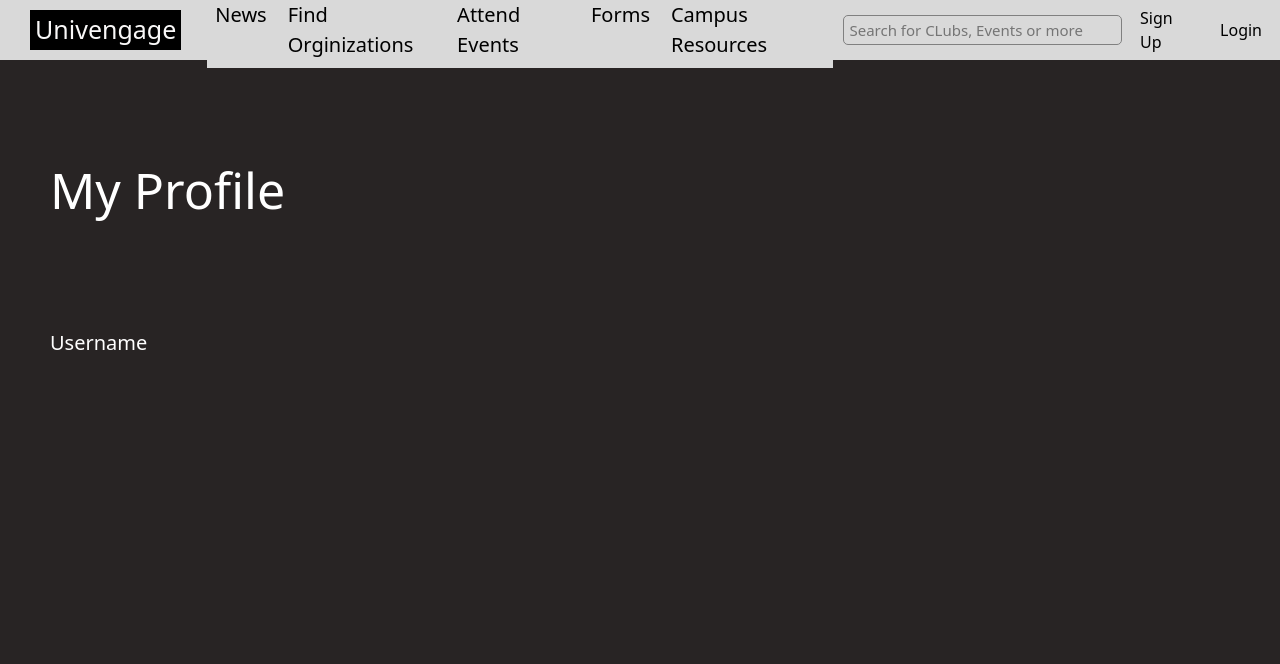
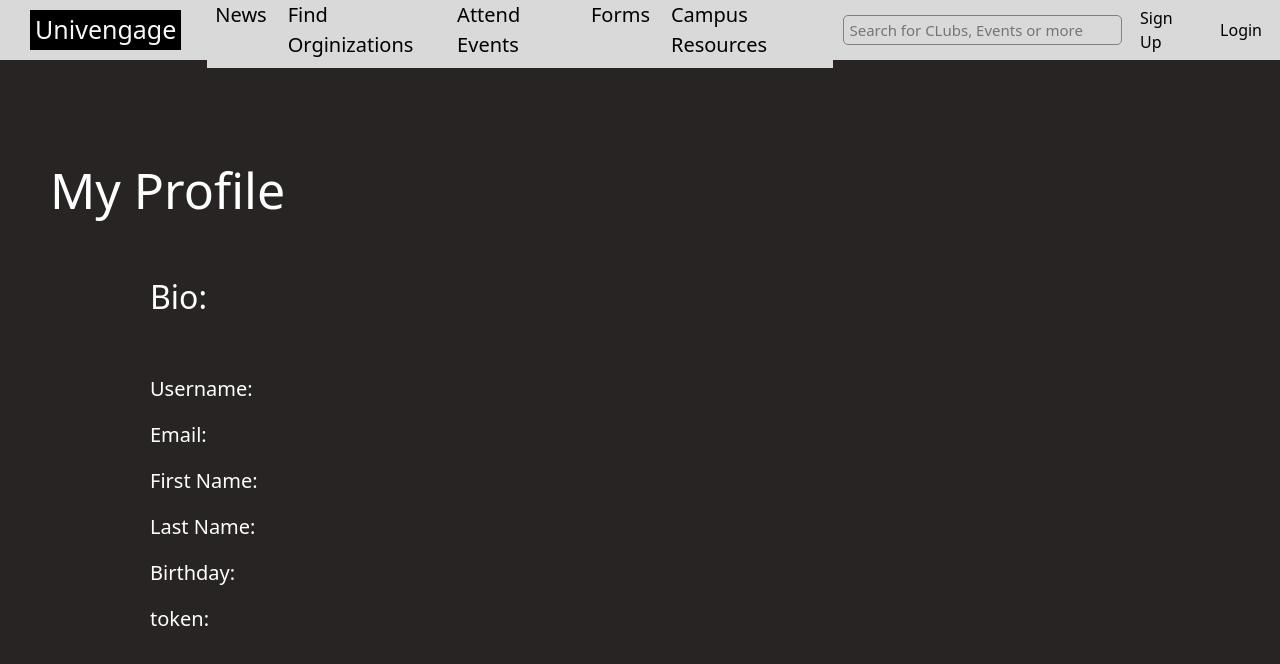
Before and after one commit to EvanNg21/UnivEngage, a React (Vite) app in the folder react-client/: page /profile in a window 1280 px wide. Shown: the top 664 px of the page. Built offline with nearby package versions, Linux system fonts and the light colour scheme.

Commit message:
profile / token

```diff
--- a/react-client/src/App.css
+++ b/react-client/src/App.css
@@ -345,7 +345,7 @@
   flex-direction: column;
   align-items: flex-start;
   justify-content: top; /* Ensure it takes up the full viewport height */
-  padding-top: 100px;
-  padding-left: 50px;
+  padding-top: 50px;
+  padding-left: 150px;
   font-size: 20px;
 }
--- a/react-client/src/Login.jsx
+++ b/react-client/src/Login.jsx
@@ -34,6 +34,7 @@ function Login({handleLogin}){
                 const data = await response.json();
                 localStorage.setItem('token', data.token);
                 localStorage.setItem('email', email);
+                localStorage.setItem('id', data.user.id);
                 handleLogin(email);
                 console.log(data);
                 setMessage("logged in!");
--- a/react-client/src/Profile.jsx
+++ b/react-client/src/Profile.jsx
@@ -1,17 +1,79 @@
-import Button from 'react-bootstrap/Button';
+import { useState, useEffect } from 'react';
 import React from 'react';
 
-function Profile(){
-    return(
-    <div className = 'profile-page'>
-        <header className='profile-header'>
-            <h1 className="clubfade" >My Profile</h1>
-        </header>
-        <div className = 'profile-body'>
-            <p>Username</p>
+function Profile() {
+    const [userEmail, setUserEmail] = useState('');
+    const token = localStorage.getItem('token');
+    const [userData, setUserData] = useState({
+        username: '',
+        email: '',
+        first_name: '',
+        last_name: '',
+        bio: '',
+        date_of_birth: '',
+        profile_picture: ''
+    });
+    const userID = localStorage.getItem('id');
+
+    useEffect(() => {
+        const token = localStorage.getItem('token');
+        const savedEmail = localStorage.getItem('email');
+        if (token && savedEmail) {
+            setUserEmail(savedEmail);
+        }
+    }, []);
+
+    useEffect(() => {
+        const fetchUserData = async () => {
+            if (!token) {
+                console.error('Token not found');
+                return;
+            }
+
+            try {
+                const response = await fetch(`http://127.0.0.1:3000/api/v1/users/${userID}`, {
+                    method: 'GET',
+                    headers: {
+                        'Content-Type': 'application/json',
+                        'Authorization': `Bearer ${token}`,
+                    },
+                });
+                if (response.ok) {
+                    const data = await response.json();
+                    console.log('API Response:', data); // Debugging
+                    setUserData({
+                        username: data.user.username,
+                        email: data.user.email,
+                        first_name: data.user.first_name, // Underscore
+                        last_name: data.user.last_name,   // Underscore
+                        date_of_birth: data.user.date_of_birth // Underscore
+                    });
+                } else {
+                    console.error('Failed to fetch user data');
+                }
+            } catch (error) {
+                console.error('Error fetching user data:', error);
+            }
+        };
+        fetchUserData();
+    }, [userID]);
+
+    return (
+        <div className='profile-page'>
+            <header className='profile-header'>
+                <h1 className="clubfade">My Profile</h1>
+                <h2 style={{ paddingLeft: '100px', paddingTop: '50px' }}>Bio:</h2>
+            </header>
+            <div className='profile-body'>
+                <p>Username: {userData.username}</p>
+                <p>Email: {userEmail}</p>
+                <p>First Name: {userData.first_name}</p>
+                <p>Last Name: {userData.last_name}</p>
+                <p>Birthday: {userData.date_of_birth}</p>
+                <p>token: {token}</p>
+            </div>
         </div>
-    </div>
     );
 }
 
-export default Profile
+export default Profile;
```
Also changed, not shown: 2 other files (tests, documents, lock files or other folders).
